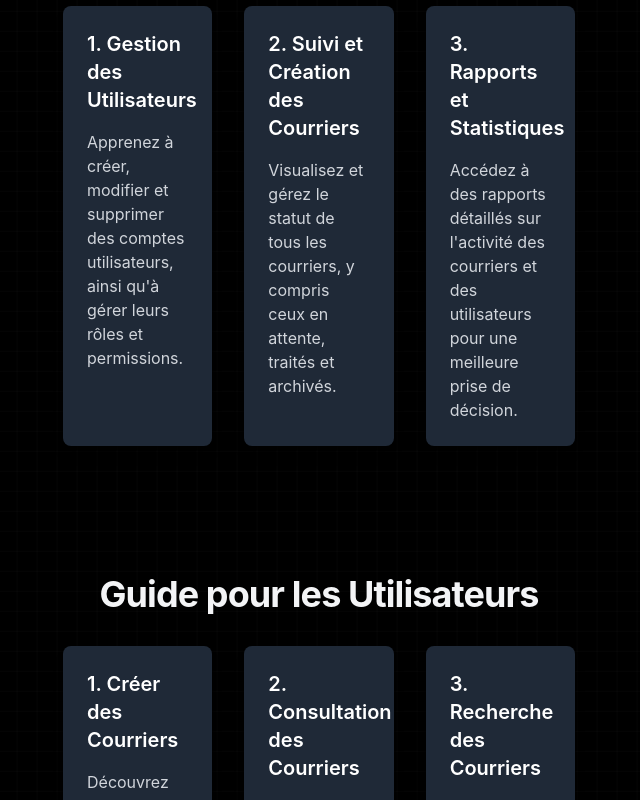
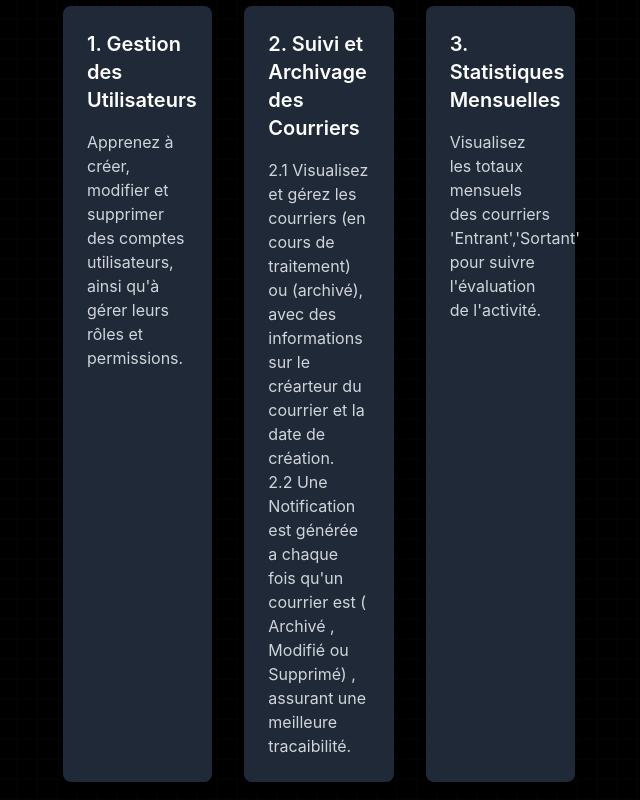
Before and after one commit to Redouane1408/Gestion_des_courriers_PreNotification, a React (Vite) app: page /welcome in a window 1280 px wide. Shown: the part 2140-2940 px from the top of the page, without its empty margins (321-961 px from the left). Built offline with nearby package versions, Linux system fonts and the light colour scheme; no server answers.

Commit message:
Final version of 17/07/2025 11:52

```diff
--- a/src/components/theme-provider.tsx
+++ b/src/components/theme-provider.tsx
@@ -37,14 +37,9 @@ export function ThemeProvider({
 
     root.classList.remove("light", "dark")
 
-    if (theme === "light") {
-      const systemTheme = window.matchMedia("(prefers-color-scheme: light)").matches ? "dark" : "light"
+    // Simply add the selected theme
+    root.classList.add(theme)
 
-      root.classList.add(systemTheme)
-      return
-    }
-
-    root.classList.add(theme)
   }, [theme])
 
   const value = {
--- a/src/pages/archive.tsx
+++ b/src/pages/archive.tsx
@@ -1121,7 +1121,7 @@ const mapNatureToBackend = (nature: string): string => {
                 <div>
                   <Label className="font-medium">Date d'enregistrement</Label>
                   <div>
-                    {new Date(selectedMail.sentDate || '').toLocaleDateString()}
+                    {new Date(selectedMail.registrationDate || '').toLocaleDateString()}
                   </div>
                 </div>
                 <div>
--- a/src/pages/welcome.tsx
+++ b/src/pages/welcome.tsx
@@ -138,13 +138,18 @@ export function Example() {
         </div>
         {/* Card 2: Suivi des Courriers */}
         <div className="bg-gray-800 p-6 rounded-lg shadow-lg">
-            <h3 className="text-xl font-semibold text-white mb-4">2. Suivi et Création des Courriers</h3>
-            <p className="text-gray-300">Visualisez et gérez le statut de tous les courriers, y compris ceux en attente, traités et archivés.</p>
+            <h3 className="text-xl font-semibold text-white mb-4">2. Suivi et Archivage des Courriers</h3>
+            <p className="text-gray-300">2.1 Visualisez et gérez les courriers (en cours de traitement) ou (archivé), avec des informations sur le créarteur du courrier et la date de création.</p>
+            <p className="text-gray-300">2.2 Une Notification est générée a chaque fois qu'un courrier est ( Archivé , Modifié ou Supprimé) , assurant une meilleure tracaibilité.</p>
+
+
+
+
         </div>
         {/* Card 3: Rapports et Statistiques */}
         <div className="bg-gray-800 p-6 rounded-lg shadow-lg">
-            <h3 className="text-xl font-semibold text-white mb-4">3. Rapports et Statistiques</h3>
-            <p className="text-gray-300">Accédez à des rapports détaillés sur l'activité des courriers et des utilisateurs pour une meilleure prise de décision.</p>
+            <h3 className="text-xl font-semibold text-white mb-4">3. Statistiques Mensuelles</h3>
+            <p className="text-gray-300">Visualisez les totaux mensuels des courriers 'Entrant','Sortant' pour suivre l'évaluation de l'activité.</p>
         </div>
     </div>
 </div>
@@ -157,14 +162,14 @@ export function Example() {
     <div className="grid grid-cols-1 md:grid-cols-2 lg:grid-cols-3 gap-8">
         {/* Card 1: Envoi de Courriers */}
         <div className="bg-gray-800 p-6 rounded-lg shadow-lg">
-            <h3 className="text-xl font-semibold text-white mb-4">1. Créer des Courriers</h3>
+            <h3 className="text-xl font-semibold text-white mb-4">1. Archiver des Courriers</h3>
             <p className="text-gray-300">Découvrez comment soumettre de nouveaux courriers et les acheminer vers les services appropriés.</p>
         </div>
 
         {/* Card 2: Consultation des Courriers */}
         <div className="bg-gray-800 p-6 rounded-lg shadow-lg">
             <h3 className="text-xl font-semibold text-white mb-4">2. Consultation des Courriers</h3>
-            <p className="text-gray-300">Consultez le statut de vos courriers envoyés et recevez des notifications sur leur progression.</p>
+            <p className="text-gray-300">Consultez le statut de vos courriers envoyés des notifications sur leur progression.</p>
 
         </div>
         {/* Card 3: Archivage et Recherche */}
```
